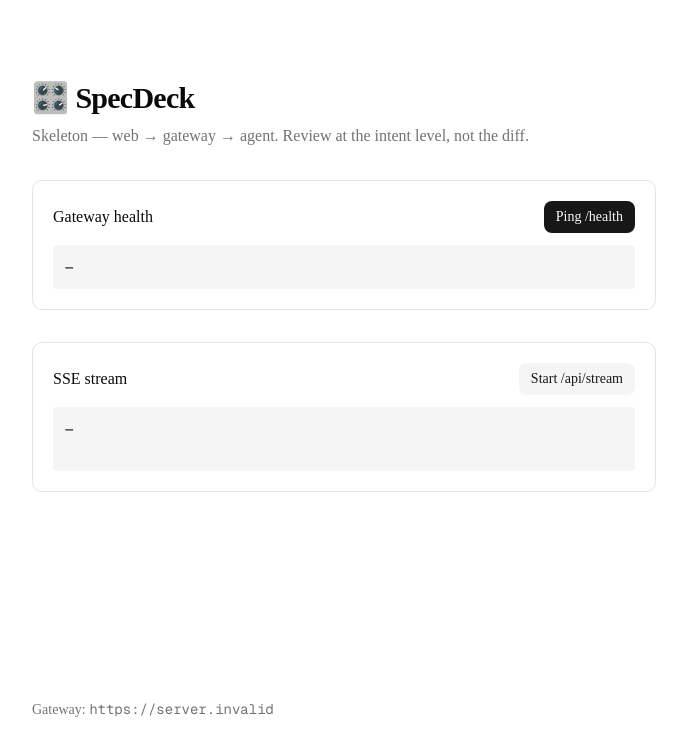
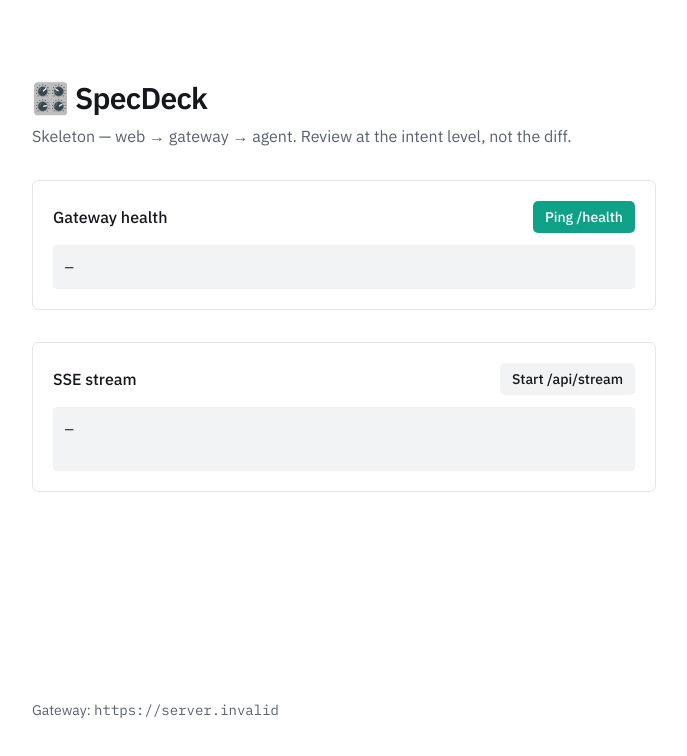
Before and after one commit to t0lab/specdeck, a Next.js app in the folder web/: page / in a window 1280 px wide. Shown: the top 756 px of the page, without its empty margins (296-983 px from the left). Built offline with nearby package versions, Linux system fonts and the light colour scheme; no server answers.

Commit message:
feat(web): control-room design tokens + Plex font wiring

```diff
--- a/web/src/app/globals.css
+++ b/web/src/app/globals.css
@@ -8,7 +8,7 @@
   --color-background: var(--background);
   --color-foreground: var(--foreground);
   --font-sans: var(--font-sans);
-  --font-mono: var(--font-geist-mono);
+  --font-mono: var(--font-mono);
   --font-heading: var(--font-sans);
   --color-sidebar-ring: var(--sidebar-ring);
   --color-sidebar-border: var(--sidebar-border);
@@ -39,6 +39,37 @@
   --color-popover: var(--popover);
   --color-card-foreground: var(--card-foreground);
   --color-card: var(--card);
+
+  /* SpecDeck — surfaces & text (FR-002) */
+  --color-ground: var(--ground);
+  --color-surface: var(--surface);
+  --color-surface-2: var(--surface-2);
+  --color-strong: var(--border-strong); /* utility: border-strong */
+  --color-dim: var(--text-dim); /* utility: text-dim */
+  --color-mute: var(--text-mute); /* utility: text-mute */
+  --color-accent-ink: var(--accent-ink);
+  --color-accent-soft: var(--accent-soft);
+
+  /* SpecDeck — semantic state, separate from accent (FR-002) */
+  --color-good: var(--good);
+  --color-warn: var(--warn);
+  --color-crit: var(--crit);
+  --color-running: var(--running);
+
+  /* SpecDeck — board columns (FR-004) */
+  --color-col-backlog: var(--col-backlog);
+  --color-col-plan: var(--col-plan);
+  --color-col-review: var(--col-review);
+  --color-col-done: var(--col-done);
+
+  /* SpecDeck — Check / Evidence (FR-004) */
+  --color-check-pass: var(--check-pass);
+  --color-check-fail: var(--check-fail);
+  --color-check-pending: var(--check-pending);
+  --color-check-running: var(--check-running);
+  --color-evidence: var(--evidence);
+  --color-fastlane: var(--fastlane);
+
   --radius-sm: calc(var(--radius) * 0.6);
   --radius-md: calc(var(--radius) * 0.8);
   --radius-lg: var(--radius);
@@ -48,73 +79,133 @@
   --radius-4xl: calc(var(--radius) * 2.6);
 }
 
+/* ── Light (default :root — applies when no .dark on <html>) ──────────────── */
 :root {
-  --background: oklch(1 0 0);
-  --foreground: oklch(0.145 0 0);
-  --card: oklch(1 0 0);
-  --card-foreground: oklch(0.145 0 0);
-  --popover: oklch(1 0 0);
-  --popover-foreground: oklch(0.145 0 0);
-  --primary: oklch(0.205 0 0);
-  --primary-foreground: oklch(0.985 0 0);
-  --secondary: oklch(0.97 0 0);
-  --secondary-foreground: oklch(0.205 0 0);
-  --muted: oklch(0.97 0 0);
-  --muted-foreground: oklch(0.556 0 0);
-  --accent: oklch(0.97 0 0);
-  --accent-foreground: oklch(0.205 0 0);
-  --destructive: oklch(0.577 0.245 27.325);
-  --border: oklch(0.922 0 0);
-  --input: oklch(0.922 0 0);
-  --ring: oklch(0.708 0 0);
-  --chart-1: oklch(0.87 0 0);
-  --chart-2: oklch(0.556 0 0);
-  --chart-3: oklch(0.439 0 0);
-  --chart-4: oklch(0.371 0 0);
-  --chart-5: oklch(0.269 0 0);
-  --radius: 0.625rem;
-  --sidebar: oklch(0.985 0 0);
-  --sidebar-foreground: oklch(0.145 0 0);
-  --sidebar-primary: oklch(0.205 0 0);
-  --sidebar-primary-foreground: oklch(0.985 0 0);
-  --sidebar-accent: oklch(0.97 0 0);
-  --sidebar-accent-foreground: oklch(0.205 0 0);
-  --sidebar-border: oklch(0.922 0 0);
-  --sidebar-ring: oklch(0.708 0 0);
+  --background: #ffffff;
+  --foreground: #14171c;
+  --card: #ffffff;
+  --card-foreground: #14171c;
+  --popover: #ffffff;
+  --popover-foreground: #14171c;
+  --primary: #0fa188;
+  --primary-foreground: #ffffff;
+  --secondary: #f1f3f5;
+  --secondary-foreground: #14171c;
+  --muted: #f1f3f5;
+  --muted-foreground: #586170;
+  --accent: #f1f3f5; /* shadcn interaction/hover surface — NOT brand mint */
+  --accent-foreground: #14171c;
+  --destructive: #d2483e;
+  --border: #e2e6eb;
+  --input: #e2e6eb;
+  --ring: #0fa188;
+  --chart-1: #0fa188;
+  --chart-2: #1f9d5b;
+  --chart-3: #b47914;
+  --chart-4: #586170;
+  --chart-5: #d2483e;
+  --radius: 0.4rem;
+  --sidebar: #f6f7f9;
+  --sidebar-foreground: #14171c;
+  --sidebar-primary: #0fa188;
+  --sidebar-primary-foreground: #ffffff;
+  --sidebar-accent: #f1f3f5;
+  --sidebar-accent-foreground: #14171c;
+  --sidebar-border: #e2e6eb;
+  --sidebar-ring: #0fa188;
+
+  /* SpecDeck — surfaces */
+  --ground: #f6f7f9;
+  --surface: #ffffff;
+  --surface-2: #f9fafb;
+  --border-strong: #cdd3da;
+
+  /* SpecDeck — text levels */
+  --text-dim: #586170;
+  --text-mute: #8a929e;
+
+  /* SpecDeck — accent (mint, light variant for AA on white) */
+  --accent-ink: #ffffff;
+  --accent-soft: rgba(15, 161, 136, 0.12);
+
+  /* SpecDeck — semantic state */
+  --good: #1f9d5b;
+  --warn: #b47914;
+  --crit: #d2483e;
+  --running: #0fa188;
+
+  /* SpecDeck — elevation */
+  --shadow-card: 0 1px 2px rgb(20 20 24 / 0.06);
+
+  /* SpecDeck — semantic→raw mapping (lazy var() resolves per active mode) */
+  --col-backlog: var(--text-mute);
+  --col-plan: var(--warn);
+  --col-review: var(--running);
+  --col-done: var(--good);
+  --check-pass: var(--good);
+  --check-fail: var(--crit);
+  --check-pending: var(--warn);
+  --check-running: var(--running);
+  --evidence: var(--primary);
+  --fastlane: var(--primary);
 }
 
+/* ── Dark (default identity — next-themes sets <html class="dark">) ───────── */
 .dark {
-  --background: oklch(0.145 0 0);
-  --foreground: oklch(0.985 0 0);
-  --card: oklch(0.205 0 0);
-  --card-foreground: oklch(0.985 0 0);
-  --popover: oklch(0.205 0 0);
-  --popover-foreground: oklch(0.985 0 0);
-  --primary: oklch(0.922 0 0);
-  --primary-foreground: oklch(0.205 0 0);
-  --secondary: oklch(0.269 0 0);
-  --secondary-foreground: oklch(0.985 0 0);
-  --muted: oklch(0.269 0 0);
-  --muted-foreground: oklch(0.708 0 0);
-  --accent: oklch(0.269 0 0);
-  --accent-foreground: oklch(0.985 0 0);
-  --destructive: oklch(0.704 0.191 22.216);
-  --border: oklch(1 0 0 / 10%);
-  --input: oklch(1 0 0 / 15%);
-  --ring: oklch(0.556 0 0);
-  --chart-1: oklch(0.87 0 0);
-  --chart-2: oklch(0.556 0 0);
-  --chart-3: oklch(0.439 0 0);
-  --chart-4: oklch(0.371 0 0);
-  --chart-5: oklch(0.269 0 0);
-  --sidebar: oklch(0.205 0 0);
-  --sidebar-foreground: oklch(0.985 0 0);
-  --sidebar-primary: oklch(0.488 0.243 264.376);
-  --sidebar-primary-foreground: oklch(0.985 0 0);
-  --sidebar-accent: oklch(0.269 0 0);
-  --sidebar-accent-foreground: oklch(0.985 0 0);
-  --sidebar-border: oklch(1 0 0 / 10%);
-  --sidebar-ring: oklch(0.556 0 0);
+  --background: #0e1116;
+  --foreground: #e6e8eb;
+  --card: #14171c;
+  --card-foreground: #e6e8eb;
+  --popover: #14171c;
+  --popover-foreground: #e6e8eb;
+  --primary: #38e8c6;
+  --primary-foreground: #04130f;
+  --secondary: #181c22;
+  --secondary-foreground: #e6e8eb;
+  --muted: #181c22;
+  --muted-foreground: #99a1ac;
+  --accent: #181c22; /* shadcn interaction/hover surface — NOT brand mint */
+  --accent-foreground: #e6e8eb;
+  --destructive: #ff6b6b;
+  --border: #242a33;
+  --input: #242a33;
+  --ring: #38e8c6;
+  --chart-1: #38e8c6;
+  --chart-2: #57dd8b;
+  --chart-3: #f2c45a;
+  --chart-4: #99a1ac;
+  --chart-5: #ff6b6b;
+  --sidebar: #0b0d10;
+  --sidebar-foreground: #e6e8eb;
+  --sidebar-primary: #38e8c6;
+  --sidebar-primary-foreground: #04130f;
+  --sidebar-accent: #181c22;
+  --sidebar-accent-foreground: #e6e8eb;
+  --sidebar-border: #242a33;
+  --sidebar-ring: #38e8c6;
+
+  /* SpecDeck — surfaces */
+  --ground: #0b0d10;
+  --surface: #14171c;
+  --surface-2: #181c22;
+  --border-strong: #2e353f;
+
+  /* SpecDeck — text levels */
+  --text-dim: #99a1ac;
+  --text-mute: #5e6671;
+
+  /* SpecDeck — accent (electric mint) */
+  --accent-ink: #04130f;
+  --accent-soft: rgba(56, 232, 198, 0.12);
+
+  /* SpecDeck — semantic state */
+  --good: #57dd8b;
+  --warn: #f2c45a;
+  --crit: #ff6b6b;
+  --running: #38e8c6;
+
+  /* SpecDeck — elevation */
+  --shadow-card: 0 1px 2px rgb(0 0 0 / 0.25);
 }
 
 @layer base {
@@ -127,4 +218,24 @@
   html {
     @apply font-sans;
   }
+  /* mono surfaces (Spec ID / Check / Evidence / numbers) align figures */
+  code,
+  kbd,
+  samp,
+  pre {
+    @apply font-mono;
+    font-variant-numeric: tabular-nums;
+  }
 }
+
+/* Reduced motion — kill non-essential animation (FR-010 / C5) */
+@media (prefers-reduced-motion: reduce) {
+  *,
+  ::before,
+  ::after {
+    animation-duration: 0.001ms !important;
+    animation-iteration-count: 1 !important;
+    transition-duration: 0.001ms !important;
+    scroll-behavior: auto !important;
+  }
+}
--- a/web/src/app/layout.tsx
+++ b/web/src/app/layout.tsx
@@ -1,15 +1,28 @@
 import type { Metadata } from "next";
-import { Geist, Geist_Mono } from "next/font/google";
+import localFont from "next/font/local";
 import "./globals.css";
 
-const geistSans = Geist({
-  variable: "--font-geist-sans",
-  subsets: ["latin"],
+// Self-hosted IBM Plex (subset: latin + latin-ext + Vietnamese). Static instances
+// 400/500/600 for Sans, 400/500 for Mono — no CDN requests (FR-006 / SC-005).
+const plexSans = localFont({
+  src: [
+    { path: "../fonts/IBMPlexSans-Regular-subset.ttf", weight: "400", style: "normal" },
+    { path: "../fonts/IBMPlexSans-Medium-subset.ttf", weight: "500", style: "normal" },
+    { path: "../fonts/IBMPlexSans-SemiBold-subset.ttf", weight: "600", style: "normal" },
+  ],
+  variable: "--font-sans",
+  display: "swap",
+  fallback: ["system-ui", "sans-serif"],
 });
 
-const geistMono = Geist_Mono({
-  variable: "--font-geist-mono",
-  subsets: ["latin"],
+const plexMono = localFont({
+  src: [
+    { path: "../fonts/IBMPlexMono-Regular-subset.ttf", weight: "400", style: "normal" },
+    { path: "../fonts/IBMPlexMono-Medium-subset.ttf", weight: "500", style: "normal" },
+  ],
+  variable: "--font-mono",
+  display: "swap",
+  fallback: ["ui-monospace", "monospace"],
 });
 
 export const metadata: Metadata = {
@@ -26,9 +39,9 @@ export default function RootLayout({
   return (
     <html
       lang="en"
-      className={`${geistSans.variable} ${geistMono.variable} h-full antialiased`}
+      className={`${plexSans.variable} ${plexMono.variable} h-full antialiased`}
     >
-      <body className="min-h-full flex flex-col">{children}</body>
+      <body className="flex min-h-full flex-col">{children}</body>
     </html>
   );
 }
```
